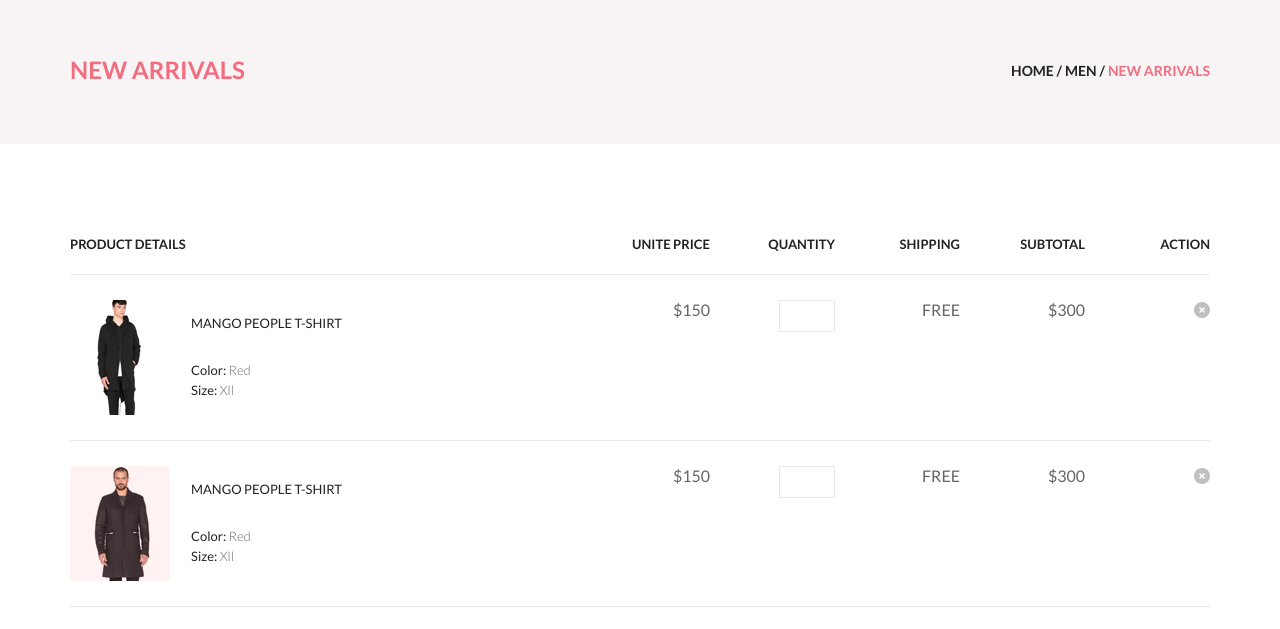
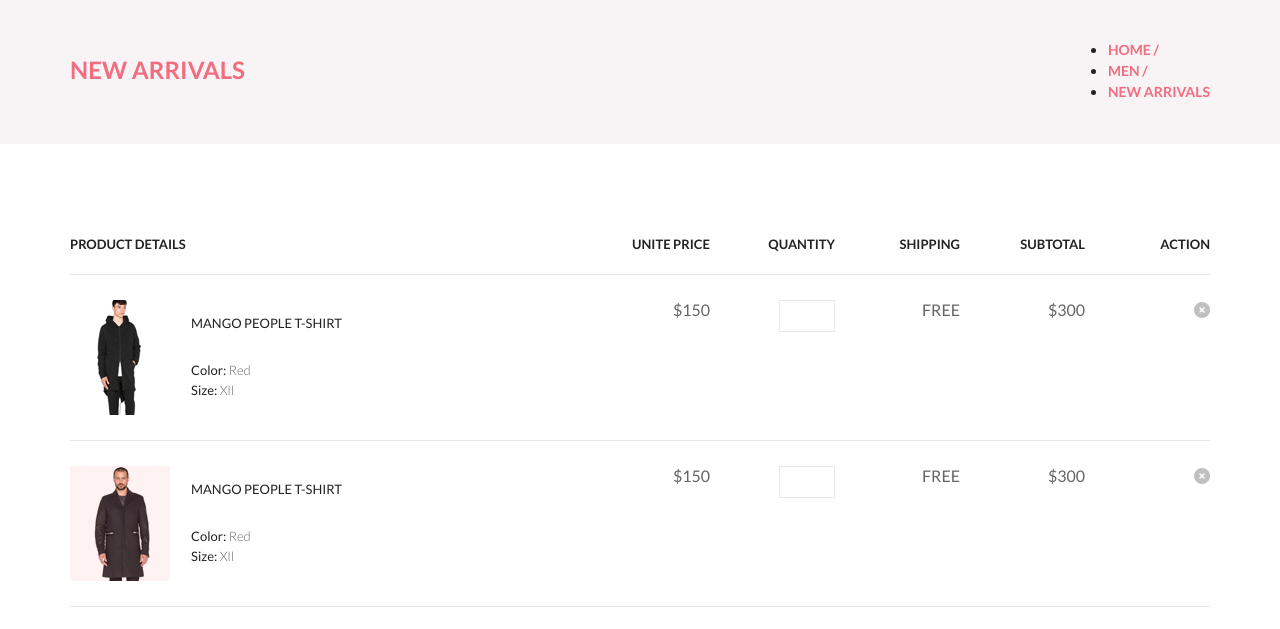
Before and after one commit to towelee287/ProVerstka, a plain HTML site: page shopping-cart.html in a window 1280 px wide. Shown: the part 156-785 px from the top of the page. Drawn offline with Linux system fonts and the light colour scheme; files whose address does not match are found by name.

Commit message:
Немного подправил

```diff
--- a/shopping-cart.html
+++ b/shopping-cart.html
@@ -44,11 +44,11 @@
 		<div class="main_nav_back">
 			<div class="main_nav container">
 				<h1>New Arrivals </h1>
-				<div class="main_nav_links">
-					<a href="#" class="nav_link">Home /</a>
-					<a href="#" class="nav_link"> Men /</a>
-					<a href="#" class="nav_link"> New Arrivals</a>
-				</div>
+				<ul class="main_nav_links">
+					<li><a href="#" class="nav_link">Home /</a></li>
+					<li><a href="#" class="nav_link"> Men /</a></li>
+					<li><a href="#" class="nav_link"> New Arrivals</a></li>
+				</ul>
 			</div>
 		</div>
 
@@ -392,7 +392,7 @@
 					<h2>Subscribe</h2>
 					<p>FOR OUR NEWLETTER AND PROMOTION</p>
 					<form class="subscribe__form" method="get">
-						<input name="search" type="text" placeholder="Enter Your Email">
+						<input name="search" type="email" placeholder="Enter Your Email">
 						<button>Subscribe</button>
 					</form>
 				</div>
```
